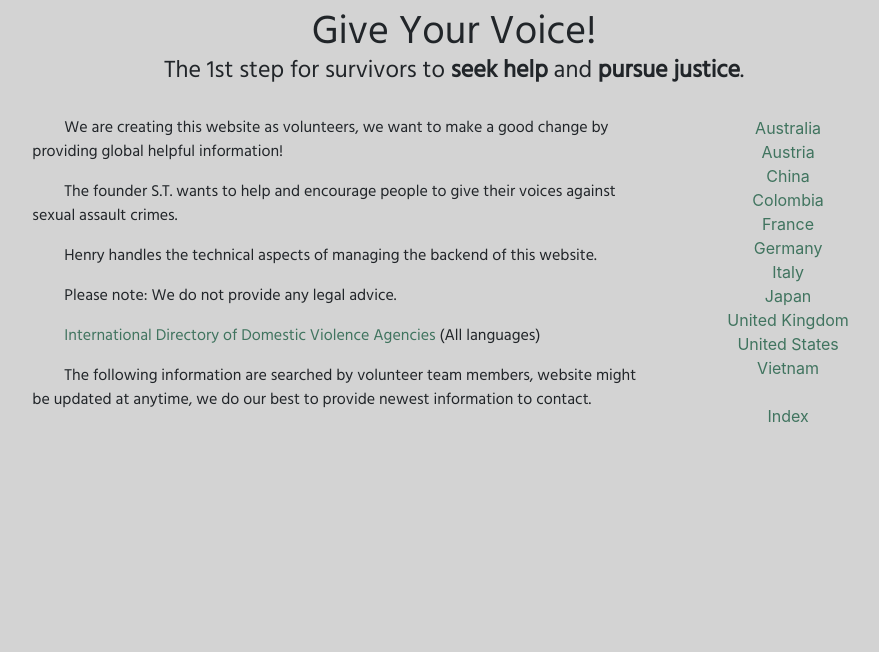
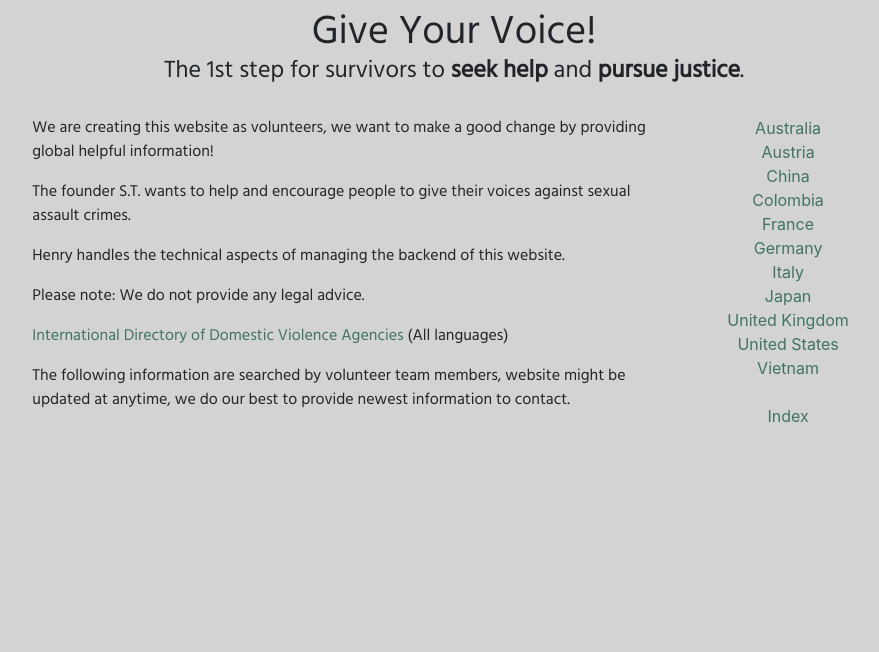
Before and after one commit to steph2088/stephwiki, a Flask app: page / in a window 1280 px wide. Shown: the top 652 px of the page, without its empty margins (186-1065 px from the left). Run offline with Flask 2, Linux system fonts and the light colour scheme; some libraries are stand-ins or nearby versions.

Commit message:
remove paragraph indentation

```diff
--- a/static/css/style.css
+++ b/static/css/style.css
@@ -25,7 +25,7 @@ h1, h3, h4, p {
 }
 
 p {
-  text-indent: 2em;
+  /*text-indent: 2em;*/
 }
 
 a {
```
